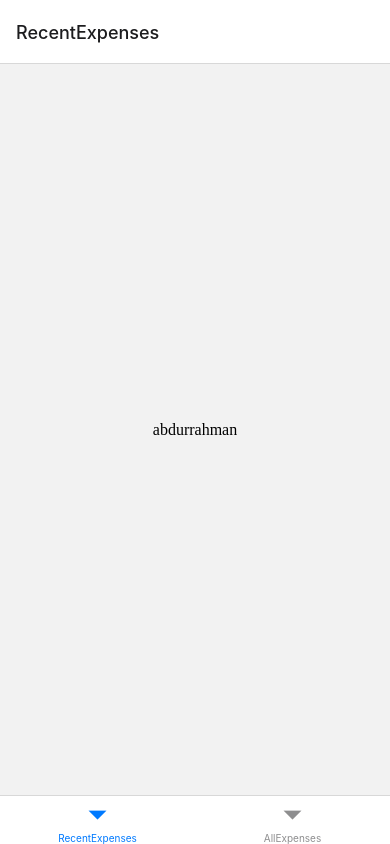
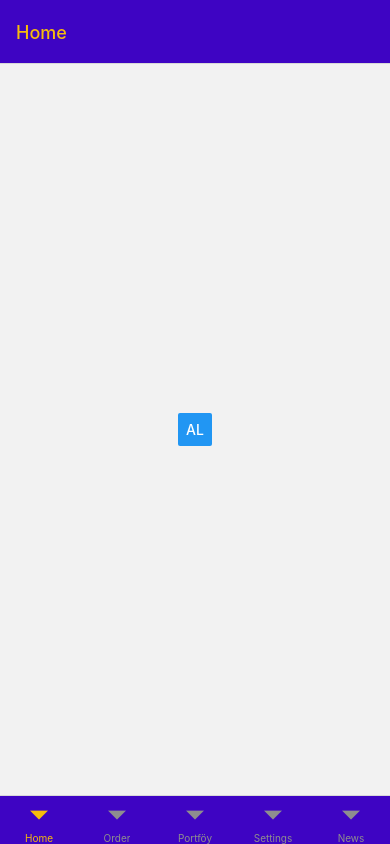
Before and after one commit to aarslantas/expenseApp, a React Native app: screen /OrderBuySell in a window 390 px wide. Built offline with nearby package versions, Linux system fonts and the light colour scheme.

Commit message:
add navigation and screens for order management, including Home, Order, and OrderDetail

```diff
--- a/App.tsx
+++ b/App.tsx
@@ -5,7 +5,10 @@
  * @format
  */
 
-import { NavigationContainer } from '@react-navigation/native';
+import {
+  getFocusedRouteNameFromRoute,
+  NavigationContainer,
+} from '@react-navigation/native';
 import { createNativeStackNavigator } from '@react-navigation/native-stack';
 import {
   StatusBar,
@@ -18,37 +21,99 @@ import AllExpenses from './screens/AllExpenses';
 import { createBottomTabNavigator } from '@react-navigation/bottom-tabs';
 import RecentExpenses from './screens/RecentExponses';
 import ManageExpense from './screens/ManageExpense';
+import { GlobalStyles } from './constans/styles';
+import OrderStack from './screens/OrderStack';
+import HomeScreen from './screens/HomeScreen';
 
 const Stack = createNativeStackNavigator();
 const BottomTabs = createBottomTabNavigator();
 
-function ExpensesOverview() {
-  return (
-    <BottomTabs.Navigator>
-      <BottomTabs.Screen name="RecentExpenses" component={RecentExpenses} />
-      <BottomTabs.Screen name="AllExpenses" component={AllExpenses} />
-      {/* Add more tabs here as needed */}
-    </BottomTabs.Navigator>
-  );
-}
+// function ExpensesOverview() {
+//   return (
+//     <BottomTabs.Navigator
+//       screenOptions={{
+//         headerStyle: {
+//           backgroundColor: GlobalStyles.colors.primary500,
+//         },
+//         headerTintColor: GlobalStyles.colors.accent500,
+//         tabBarStyle: {
+//           backgroundColor: GlobalStyles.colors.primary500,
+//         },
+//         tabBarActiveTintColor: GlobalStyles.colors.accent500,
+//       }}
+//     >
+//       <BottomTabs.Screen name="RecentExpenses" component={RecentExpenses} />
+//       <BottomTabs.Screen name="AllExpenses" component={AllExpenses} />
+//       {/* Add more tabs here as needed */}
+//     </BottomTabs.Navigator>
+//   );
+// }
+
+// function App() {
+//   const isDarkMode = useColorScheme() === 'dark';
+
+//   return (
+//     <>
+//       <StatusBar barStyle={isDarkMode ? 'light-content' : 'dark-content'} />
+//       <NavigationContainer>
+//         <Stack.Navigator>
+//           <Stack.Screen
+//             name="ExpensesOverview"
+//             component={ExpensesOverview}
+//             options={{
+//               headerShown: false,
+//             }}
+//           />
+//           <Stack.Screen name="ManageExpense" component={ManageExpense} />
+//         </Stack.Navigator>
+//       </NavigationContainer>
+//     </>
+//   );
+// }
 
 function App() {
   const isDarkMode = useColorScheme() === 'dark';
+
+  function getTabBarStyle(route) {
+    console.log('Current route:', route.name);
+    const routeName = getFocusedRouteNameFromRoute(route);
+
+    if (routeName && route.name === 'Order' && routeName !== 'OrderList') {
+      return { display: 'none' }; // gizle
+    }
+
+    return {
+      backgroundColor: GlobalStyles.colors.primary500,
+    };
+  }
 
   return (
     <>
       <StatusBar barStyle={isDarkMode ? 'light-content' : 'dark-content'} />
       <NavigationContainer>
-        <Stack.Navigator>
-          <Stack.Screen
-            name="ExpensesOverview"
-            component={ExpensesOverview}
+        <BottomTabs.Navigator
+          screenOptions={({ route }) => ({
+            headerStyle: {
+              backgroundColor: GlobalStyles.colors.primary500,
+            },
+            headerTintColor: GlobalStyles.colors.accent500,
+            tabBarStyle: getTabBarStyle(route),
+            tabBarActiveTintColor: GlobalStyles.colors.accent500,
+          })}
+        >
+          <BottomTabs.Screen name="Home" component={HomeScreen} />
+          <BottomTabs.Screen
+            name="Order"
+            component={OrderStack}
             options={{
-              headerShown: false,
+              headerShown: false, // OrderStack içinde kendi başlıkları var
             }}
           />
-          <Stack.Screen name="ManageExpense" component={ManageExpense} />
-        </Stack.Navigator>
+          <BottomTabs.Screen name="Portföy" component={RecentExpenses} />
+          <BottomTabs.Screen name="Settings" component={RecentExpenses} />
+          <BottomTabs.Screen name="News" component={RecentExpenses} />
+          {/* Add more tabs here as needed */}
+        </BottomTabs.Navigator>
       </NavigationContainer>
     </>
   );
--- /dev/null
+++ b/constans/styles.js
@@ -0,0 +1,17 @@
+export const GlobalStyles = {
+  colors: {
+    primary50: '#e4d9fd',
+    primary100: '#c9afff',
+    primary200: '#a778ff',
+    primary400: '#5721d4',
+    primary500: '#3e04c3',
+    primary700: '#2d0689',
+    primary800: '#200364',
+    accent500: '#f7bc0c',
+    error50: '#fcc4e4',
+    error500: '#9b095c',
+    gray50: '#e1d4d4',
+    gray500: '#c8bcbc',
+    gray700: '#34282c',
+  },
+};
--- /dev/null
+++ b/screens/HomeScreen.js
@@ -0,0 +1,23 @@
+import React from 'react';
+import { View, Text, Button } from 'react-native';
+
+export default function HomeScreen({ navigation, route }) {
+  return (
+    <View style={{ flex: 1, justifyContent: 'center', alignItems: 'center' }}>
+      <Button
+        title="Al"
+        onPress={() =>
+          navigation.navigate('Order', {
+            screen: 'OrderBuySell',
+            params: {
+              symbol: 'GARAN',
+              price: 100,
+              quantity: 10,
+              type: 'buy',
+            },
+          })
+        }
+      />
+    </View>
+  );
+}
--- /dev/null
+++ b/screens/OrderBuySell.js
@@ -0,0 +1,24 @@
+import React from 'react';
+import { View, Text, Button } from 'react-native';
+
+export default function OrderBuySell({ navigation, route }) {
+  return (
+    <View style={{ flex: 1, justifyContent: 'center', alignItems: 'center' }}>
+      <Text>Alım Ekranı</Text>
+      <Button
+        title="Devam et (Detay)"
+        onPress={() =>
+          navigation.navigate('Order', {
+            screen: 'OrderDetail',
+            params: {
+              symbol: 'GARAN',
+              price: 100,
+              quantity: 10,
+              type: 'buy',
+            },
+          })
+        }
+      />
+    </View>
+  );
+}
--- /dev/null
+++ b/screens/OrderDetail.js
@@ -0,0 +1,10 @@
+import React from 'react';
+import { View, Text, Button } from 'react-native';
+
+export default function OrderDetail({ navigation, route }) {
+  return (
+    <View style={{ flex: 1, justifyContent: 'center', alignItems: 'center' }}>
+      <Text>Order Detail screen</Text>
+    </View>
+  );
+}
--- /dev/null
+++ b/screens/OrderList.js
@@ -0,0 +1,10 @@
+import React from 'react';
+import { View, Text, Button } from 'react-native';
+
+export default function OrderList({ navigation, route }) {
+  return (
+    <View style={{ flex: 1, justifyContent: 'center', alignItems: 'center' }}>
+      <Text>Order List Screen</Text>
+    </View>
+  );
+}
--- /dev/null
+++ b/screens/OrderStack.js
@@ -0,0 +1,28 @@
+import React from 'react';
+import { createNativeStackNavigator } from '@react-navigation/native-stack';
+import OrderHomeScreen from './OrderBuySell'; // Adjust the import path as necessary
+import OrderBuySell from './OrderBuySell';
+import OrderList from './OrderList';
+import OrderDetail from './OrderDetail';
+
+const Stack = createNativeStackNavigator();
+
+export default function OrderStack() {
+  return (
+    <Stack.Navigator>
+      <Stack.Screen
+        name="OrderList"
+        component={OrderList}
+        options={{ title: 'Emir Listeleme' }}
+      />
+      <Stack.Screen
+        name="OrderBuySell"
+        component={OrderBuySell}
+        options={{ title: 'Alım Ekranı' }}
+      />
+      <Stack.Screen name="OrderDetail" component={OrderDetail} />
+      <Stack.Screen name="OrderRisk" component={OrderHomeScreen} />
+      <Stack.Screen name="OrderResult" component={OrderHomeScreen} />
+    </Stack.Navigator>
+  );
+}
```
